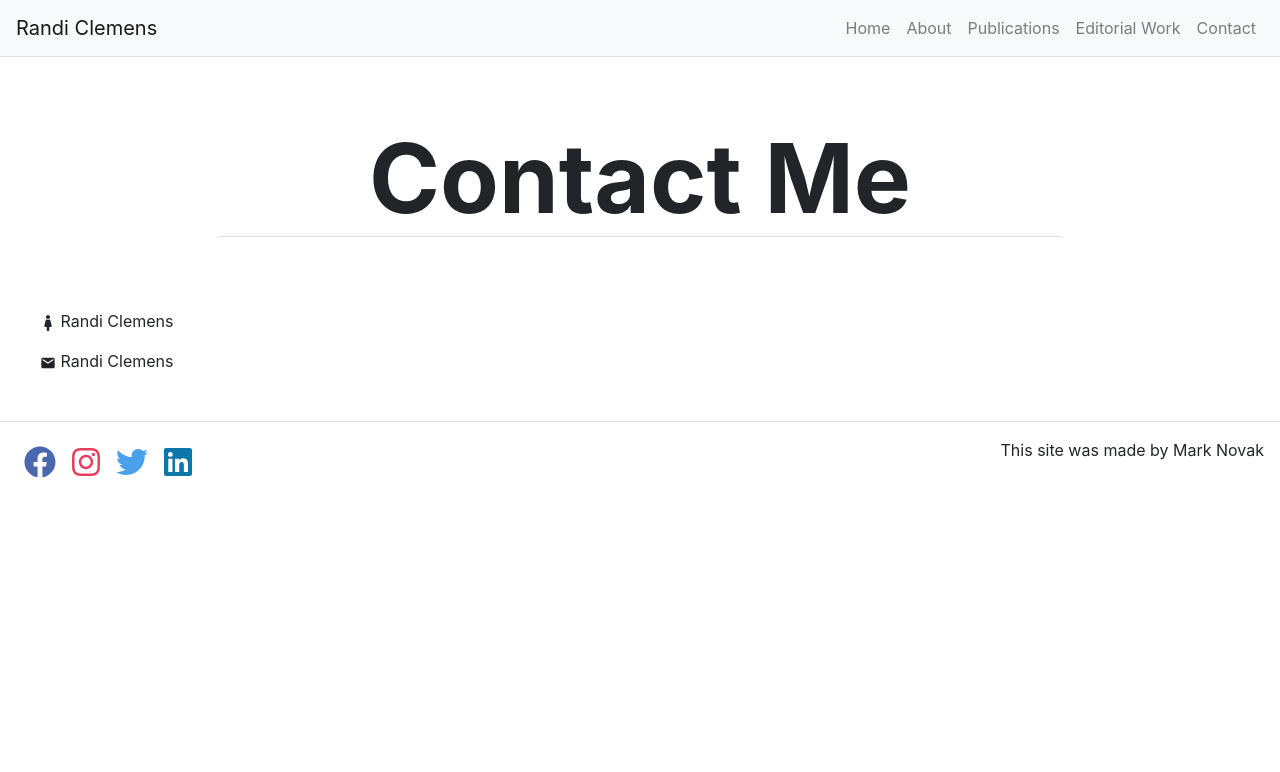
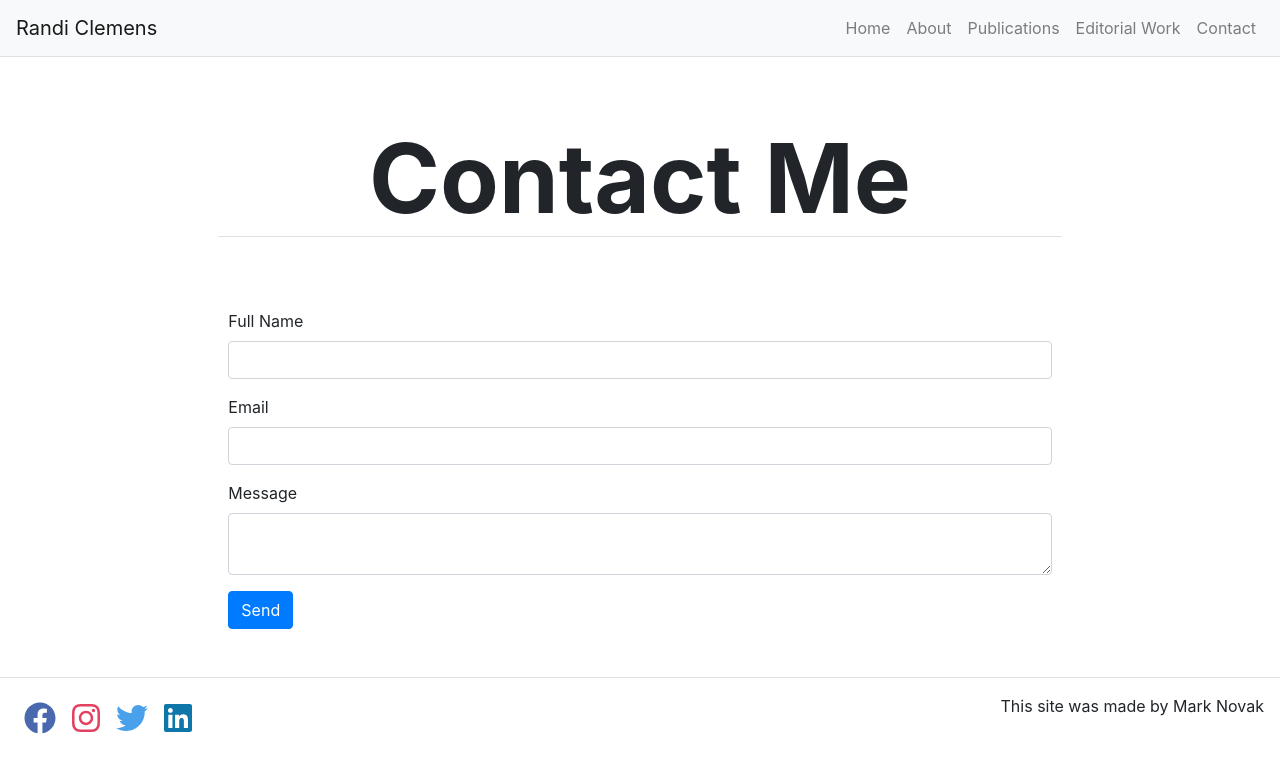
Before and after one commit to manovak24/randi_clemens, a React (Create React App) app: page /contact in a window 1280 px wide. Shown: the top 772 px of the page. Built offline with nearby package versions, Linux system fonts and the light colour scheme.

Commit message:
updating contact page with form and emailjs

```diff
--- a/src/Pages/ContactPage.js
+++ b/src/Pages/ContactPage.js
@@ -1,26 +1,94 @@
 import React from 'react';
+import emailjs from 'emailjs-com';
+
 import Hero from '../Components/Hero/Hero';
-import { FaFemale } from 'react-icons/fa';
-import { MdEmail } from 'react-icons/md';
+import Content from '../Components/Content/Content';
 
-import './ContactPage.css';
+import Form from 'react-bootstrap/Form';
+import Button from 'react-bootstrap/Button';
 
-function ContactPage(props) {
-    return (
-        <div>
+class ContactPage extends React.Component {
+    constructor(props) {
+        super(props);
+        this.state = {
+            user_name: '',
+            user_email: '',
+            message: '',
+            disabled: false,
+            emailSent: null,
+        }
+    }
+
+    handleChange = (event) => {
+        const target = event.target;
+        const value = target.type === 'checkbox' ? target.checked : target.value;
+        const name = target.name;
+
+        this.setState({[name]: value})
+    }
+
+    handleSubmit = (event) => {
+        event.preventDefault();
+
+        this.setState({
+            disabled: true
+        });
+
+        emailjs.sendForm('gmail', 'testing', event.target, 'user_rQF8cs4fYnfBs2O7qJ0gs')
+            .then(res => {
+                if(res.data.success) {
+                    this.setState({
+                        disabled: false,
+                        emailSent: true
+                    });
+                } else {
+                    this.setState({
+                        disabled: false,
+                        emailSent: false
+                    });
+                }
+            })
+            .catch(err => {
+                this.setState({
+                    disabled: false,
+                    emailSent: false
+                });
+            })
+
+    }
+
+    render() {
+        return (
             <div>
-                <Hero title={props.title} />
+                <Hero title={this.props.title} />
+                <Content>
+                    <Form onSubmit={this.handleSubmit}>
+                        <Form.Group>
+                            <Form.Label htmlFor="full-name">Full Name</Form.Label>
+                            <Form.Control id="full-name" name="user_name" type="text" value={this.state.name} onChange={this.handleChange} />
+                        </Form.Group>
+
+                        <Form.Group>
+                            <Form.Label htmlFor="email">Email</Form.Label>
+                            <Form.Control id="email" name="user_email" type="email" value={this.state.email} onChange={this.handleChange} />
+                        </Form.Group>
+
+                        <Form.Group>
+                            <Form.Label htmlFor="message">Message</Form.Label>
+                            <Form.Control id="message" name="message" as="textarea" row="3" value={this.state.message} onChange={this.handleChange} />
+                        </Form.Group>
+
+                        <Button className="d-inline-block" variant="primary" type="submit" disabled={this.state.disabled}>
+                            Send
+                        </Button>
+
+                        {this.state.emailSent === true && <p className="d-inline success-msg">Email Sent</p>}
+                        {this.state.emailSent === false && <p className="d-inline err-msg">Email Not Sent</p>}
+                    </Form>
+                </Content>
             </div>
-            <div className="contact-container">
-                <ul>
-                    <li><FaFemale /> Randi Clemens</li>
-                </ul>
-                <ul>
-                    <li><MdEmail /> Randi Clemens</li>
-                </ul>
-            </div>
-        </div>
-    )
+        )
+    }
 }
 
 export default ContactPage;
```
